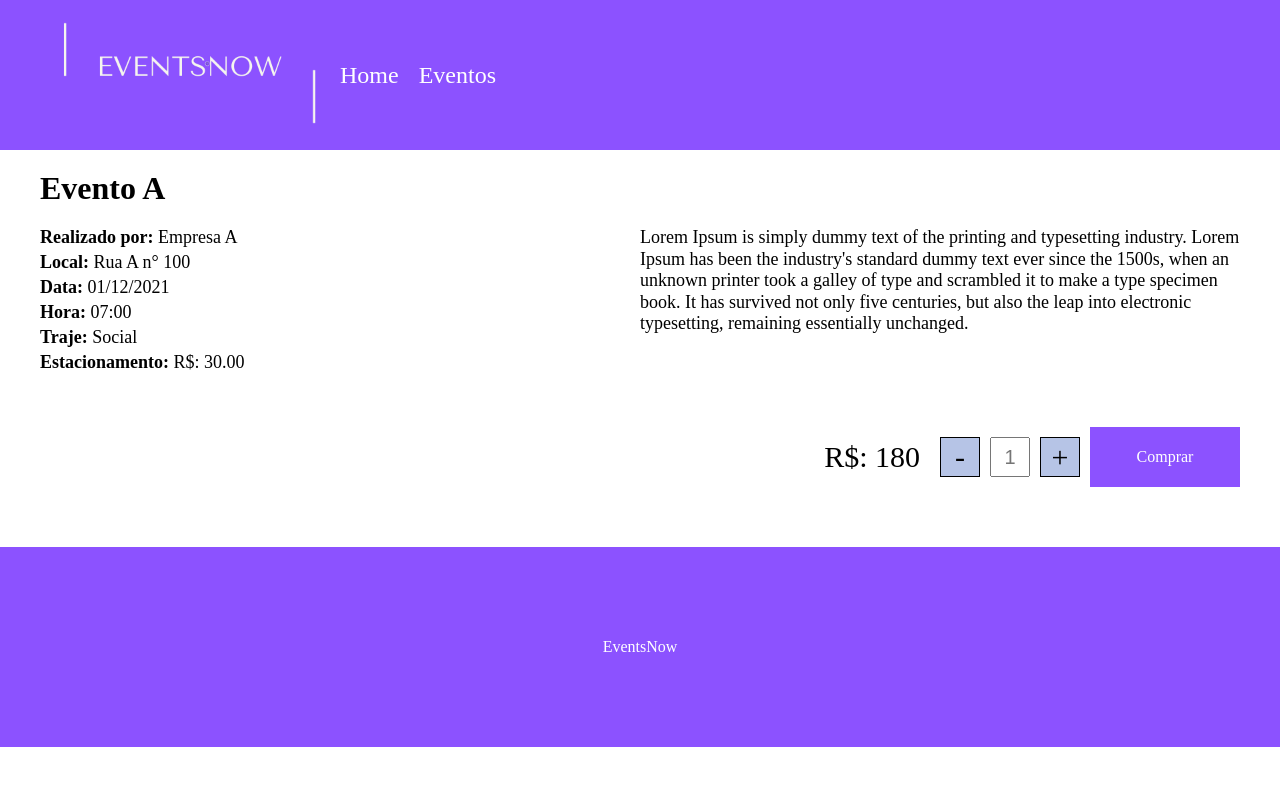
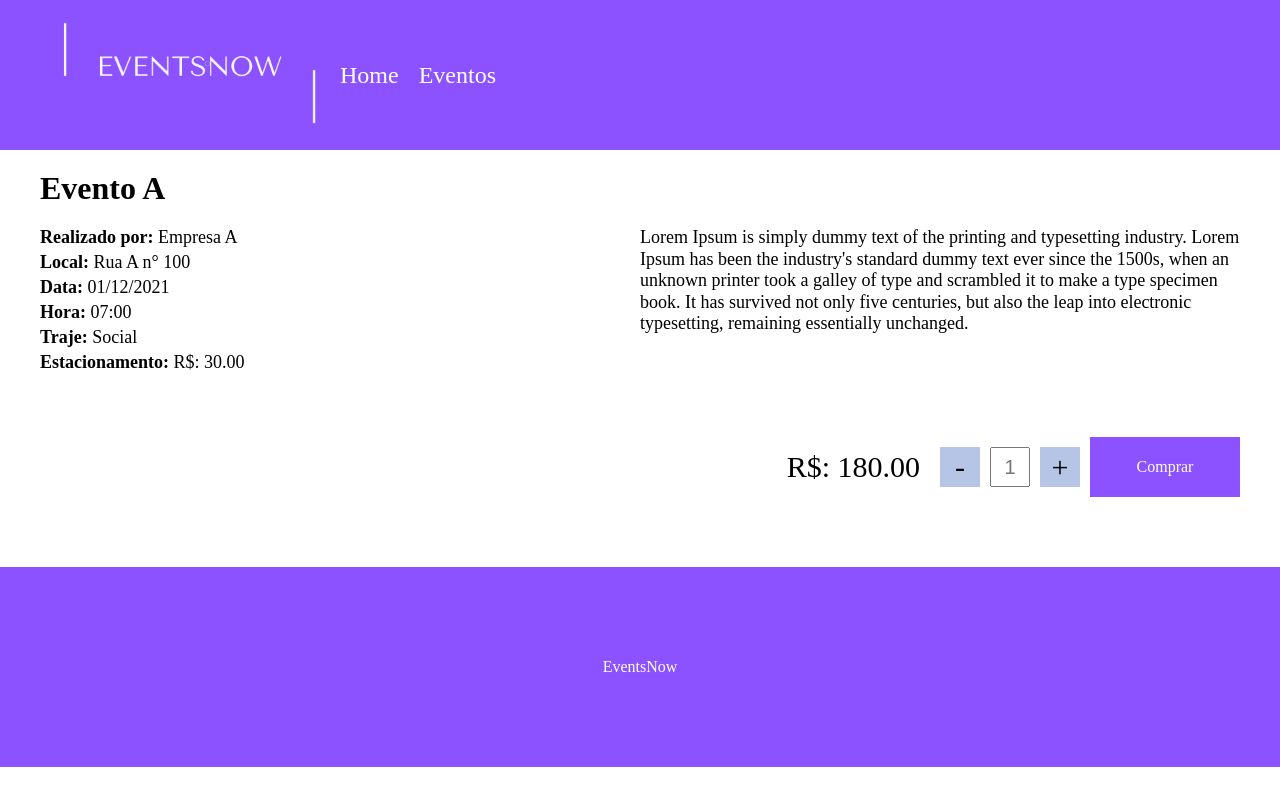
Before and after one commit to GustavoVictorio/EventsNow, a React (Create React App) app: page /detalhes/1 in a window 1280 px wide. Built offline with nearby package versions, Linux system fonts and the light colour scheme; data requests are answered from the project's data file.

Commit message:
buy button, alert

```diff
--- a/package.json
+++ b/package.json
@@ -15,6 +15,7 @@
     "react-dom": "^17.0.2",
     "react-router-dom": "^6.0.2",
     "react-scripts": "4.0.3",
+    "react-toastify": "^8.1.0",
     "typescript": "^4.1.2",
     "web-vitals": "^1.0.1"
   },
--- a/src/pages/Details/index.tsx
+++ b/src/pages/Details/index.tsx
@@ -4,6 +4,8 @@ import { Event } from "types/event";
 import { BASE_URL } from "util/request";
 import { useParams } from "react-router-dom";
 import "./styles.css";
+import { toast, ToastContainer } from "react-toastify";
+import 'react-toastify/dist/ReactToastify.css';
 
 export default function Details() {
 
@@ -14,9 +16,29 @@ export default function Details() {
     useEffect(() => {
         axios.get(`${BASE_URL}/events/${eventId}`).then(response => {
             setEvents(response.data);
-
         });
     }, []);
+
+    const [tiket, setTiket] = useState(1);
+
+    // const [price, setPrice] = useState(events?.price);
+
+    const increase = () => {
+        setTiket(tiket + 1);
+    }
+
+    const decrease = () => {
+        if (tiket <= 1) {
+            toast.warning("Quantidade minima é de 1");
+            setTiket(1);
+        } else {
+            setTiket(tiket - 1);
+        }
+    }
+
+    const buyTicket = () => {
+        toast.success("Compra finalizada");
+    }
 
     return (
         <div className="container-d">
@@ -37,16 +59,17 @@ export default function Details() {
                 </div>
                 <div className="buy">
                     <div className="value">
-                        R$: {events?.price}
+                        R$: {events?.price.toFixed(2)}
                     </div>
-                    <span> - </span>
-                    <input type="text" placeholder="1" />
-                    <span> + </span>
-                    <div className="btn-buy">
+                    <span onClick={decrease}> - </span>
+                    <input type="text" placeholder={tiket.toString()} />
+                    <span onClick={increase}> + </span>
+                    <div className="btn-buy" onClick={buyTicket}>
                         Comprar
                     </div>
                 </div>
             </div>
+            <ToastContainer />
         </div>
     )
 }
--- a/src/pages/Details/styles.css
+++ b/src/pages/Details/styles.css
@@ -53,7 +53,6 @@
     width: 40px;
     height: 40px;
     margin-right: 10px;
-    border: 1px solid;
     display: flex;
     justify-content: center;
     align-items: center;
@@ -79,7 +78,7 @@
     justify-content: center;
     align-items: center;
     cursor: pointer;
-    margin-top: 50px;
-    margin-bottom: 50px;
+    margin-top: 60px;
+    margin-bottom: 60px;
     color: var(--white);
 }
```
Also changed, not shown: 1 other file (tests, documents, lock files or other folders).
